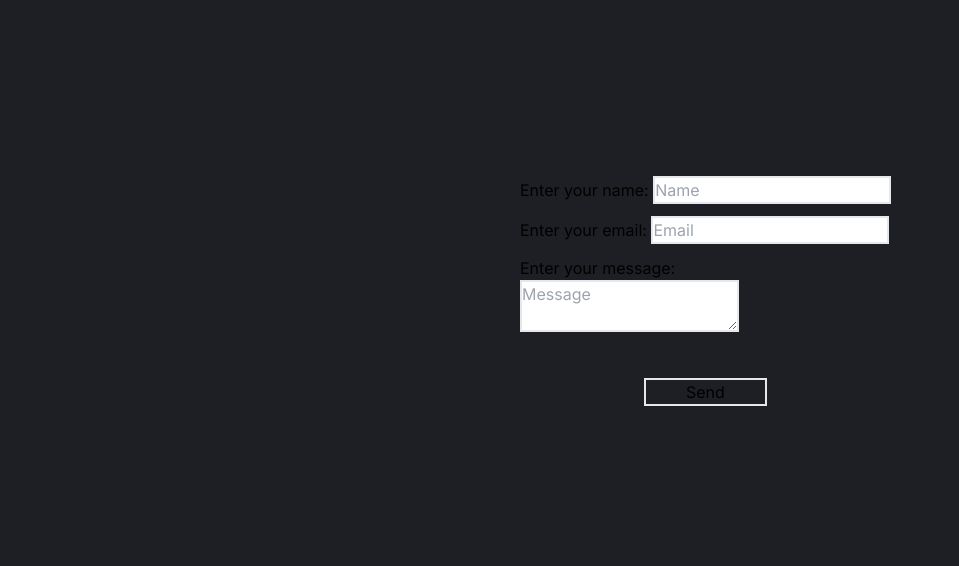
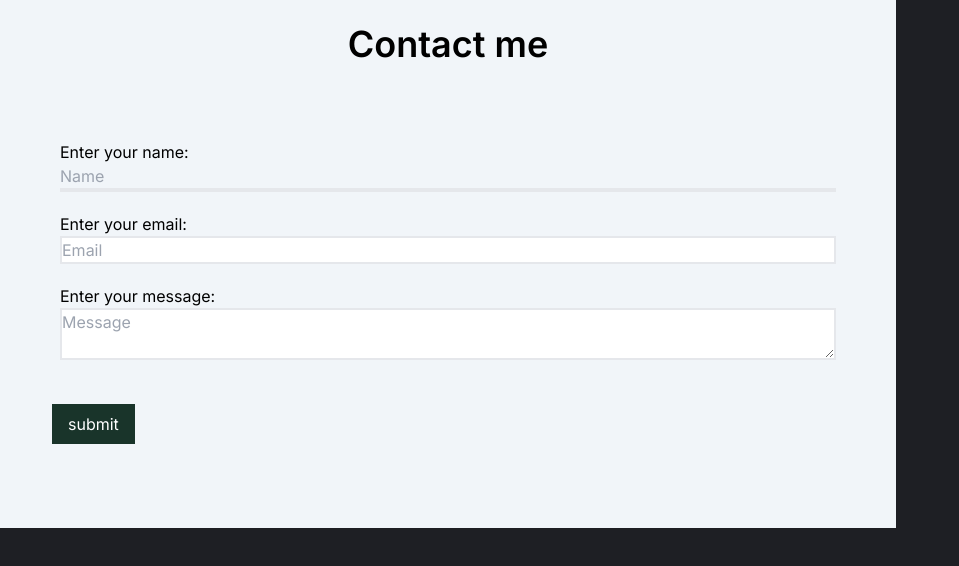
Before and after one commit to ipz06/my-portfolio, a Next.js app: page /sayHello in a window 1280 px wide. Shown: the top 566 px of the page, without its empty margins (0-959 px from the left). Built offline with nearby package versions, Linux system fonts and the light colour scheme.

Commit message:
Change form - add useForm hook and styles

```diff
--- /dev/null
+++ b/src/app/sayHello/form.css
@@ -0,0 +1,19 @@
+@import url('https://fonts.googleapis.com/css?family=Poppins:400,500,600,700&display=swap');
+
+
+
+input[type=submit]{
+  background-color: #19342a;
+  border: none;
+  color: white;
+  padding: 8px 16px;
+  text-decoration: none;
+  /* margin: 4px 2px; */
+  cursor: pointer;
+}
+
+input:focus ~ label{
+  transform: translateY(-20px);
+  font-size: 14px;
+  color: #3498db;
+}
--- a/src/app/sayHello/page.tsx
+++ b/src/app/sayHello/page.tsx
@@ -1,25 +1,28 @@
+'use client'
+
+import { SyntheticEvent, useRef, useState } from "react";
 import { SubmitButton } from "./submitButton"
+import {SubmitHandler, useForm} from 'react-hook-form';
+import { MdWavingHand } from "react-icons/md";
+import './form.css';
 
+type FormValues = {
+    name: string,
+    email: string,
+    story: string
+  }
 
 
 export default function Page () {
+    const {register, handleSubmit} = useForm<FormValues>();
 
-    // const formSubmissionHandler = () => {
-
-    // }
+    const onSubmit:SubmitHandler<FormValues> = (data) => {
+        alert(JSON.stringify(data));
+    }
 
 
-    // async function create(formData: FormData) {
-    //     'use server'
-
-    //     // mutate data
-    //     // revalidate cache
-
-
-    //   }
-
     return (
-        <div className="flex-1 flex-col justify-center items-center px-96 ml-28 my-44">
+        <div className="flex flex-col justify-center items-center max-w-4xl w-full px-10 pt-6 pb-8 shadow-sm bg-slate-100">
             {/* <motion.div className="text-slate-800 m-10 px-40"
             whileHover={{ scale: 1.2, rotate: 90 }}
             whileTap={{ scale: 0.8, rotate: -90, borderRadius: "100%" }}>
@@ -30,21 +33,42 @@ export default function Page () {
                 Hello, Framer Motion!
             </motion.div> */}
         {/* <form action={create} method="post" className=" m-3 w-full"> */}
-        <form className=" m-3 w-full">
-            <div className="m-3">
+        <div className="text-center text-4xl font-semibold bg-clip-text ">Contact me</div>
+        <form className="m-3 w-full pt-8 " onSubmit={handleSubmit(onSubmit)}>
+            <div className="flex flex-col mx-5 mt-8 h-10 relative ">
                 <label htmlFor="name">Enter your name: </label>
-                <input type="text" name="name" placeholder='Name' className='border-2 border-r-2' required />
+                <input
+                type="text"
+                placeholder='Name'
+                className='border-b-4 bg-inherit'
+                {...register("name")}
+                // ref={name}
+                required />
             </div>
-            <div className="m-3">
+            <div className="flex flex-col mx-5 mt-8 h-10 relative">
                 <label htmlFor="email">Enter your email: </label>
-                <input type="email" name="email" id="email" placeholder="Email" className='border-2 border-r-2' required />
+                <input
+                type="email"
+                {...register('email')}
+                // ref={email}
+                placeholder="Email"
+                className='border-2 border-r-2'
+                required />
             </div>
-            <div className="m-3">
+            <div className="flex flex-col mx-5 mt-8 h-20 relative">
                 <label htmlFor="text">Enter your message: </label>
-                <textarea id="story" name="story"  placeholder="Message" className='border-2 border-r-2' required />
+                <textarea
+                id="story"
+                {...register('story')}
+                // ref={text}
+                placeholder="Message"
+                className='border-2 border-r-2'
+                required />
             </div>
-            <div className='m-10 px-24' >
-                <SubmitButton/>
+            <div className='flex flex-col justify-start items-start m-3 my-10' >
+                {/* <SubmitButton onSend={handleSend}/> */}
+                {/* <button type="button" className="button" onClick={handleSend}>Send</button> */}
+                <input type='submit' value='submit'/>
             </div>
         </form>
         </div>
--- a/src/app/sayHello/submitButton.tsx
+++ b/src/app/sayHello/submitButton.tsx
@@ -1,12 +1,16 @@
 'use client'
 
+type Props = {
+  onSend: MouseEventHandler<HTMLButtonElement>
+}
+import { MouseEventHandler } from 'react'
 import { useFormStatus } from 'react-dom'
 
-export function SubmitButton() {
+export function SubmitButton({onSend}: Props) {
   const { pending } = useFormStatus()
 
   return (
-    <button type="submit" aria-disabled={pending} className='border-2 px-10'>
+    <button type="button" aria-disabled={pending} className='border-2 px-10' onClick={onSend}>
       Send
     </button>
   )
```
